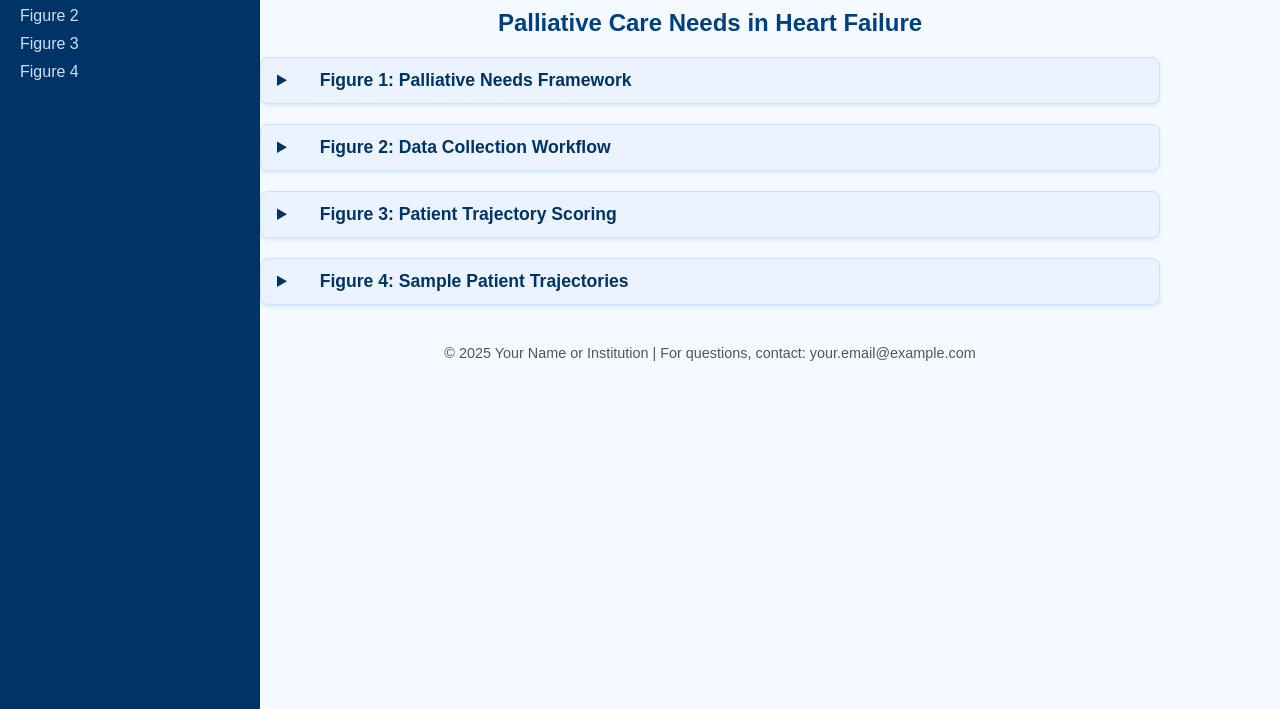
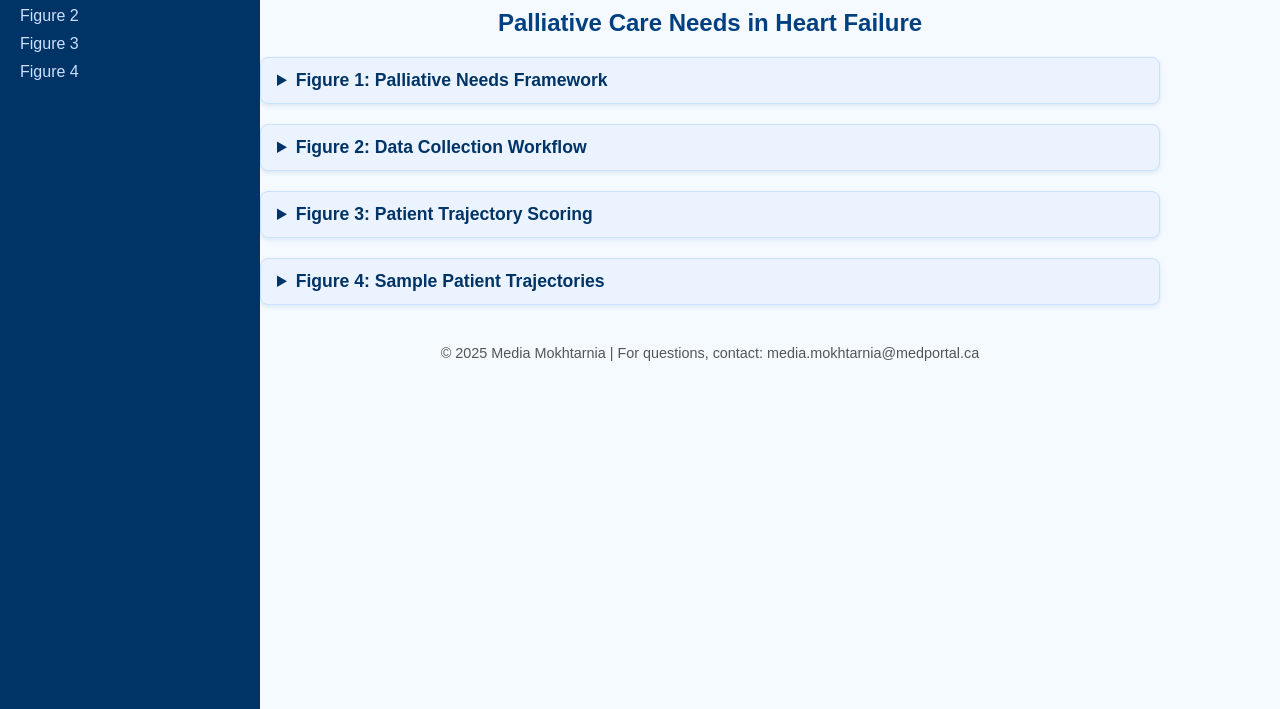
Before and after one commit to media-mm/Palliative-Care-Needs-Poster-Virtual-Figures, a plain HTML site: page index.html in a window 1280 px wide. Shown: the part 91-800 px from the top of the page. Drawn offline with Linux system fonts and the light colour scheme.

Commit message:
updated index.html
removed references to icons

```diff
--- a/index.html
+++ b/index.html
@@ -103,10 +103,6 @@
       mask-position: center;
       -webkit-mask-position: center;
     }
-    .fig1-icon { mask-image: url('icons/puzzle.svg'); -webkit-mask-image: url('icons/puzzle.svg'); }
-    .fig2-icon { mask-image: url('icons/document.svg'); -webkit-mask-image: url('icons/document.svg'); }
-    .fig3-icon { mask-image: url('icons/chart.svg'); -webkit-mask-image: url('icons/chart.svg'); }
-    .fig4-icon { mask-image: url('icons/group.svg'); -webkit-mask-image: url('icons/group.svg'); }
   </style>
 </head>
 <body>
@@ -123,31 +119,31 @@
     <h2>Palliative Care Needs in Heart Failure</h2>
 
     <details id="fig1">
-      <summary><span class="icon fig1-icon"></span>Figure 1: Palliative Needs Framework</summary>
+      <summary>Figure 1: Palliative Needs Framework</summary>
       <p>Adapted framework outlining 5 domains and 14 subdomains used for needs assessment.</p>
       <img src="figures/figure1.png" alt="Palliative Needs Framework" />
     </details>
 
     <details id="fig2">
-      <summary><span class="icon fig2-icon"></span>Figure 2: Data Collection Workflow</summary>
+      <summary>Figure 2: Data Collection Workflow</summary>
       <p>Overview of chart abstraction, audit process, and REDCap integration.</p>
       <img src="figures/figure2.png" alt="Data Collection Workflow" />
     </details>
 
     <details id="fig3">
-      <summary><span class="icon fig3-icon"></span>Figure 3: Patient Trajectory Scoring</summary>
+      <summary>Figure 3: Patient Trajectory Scoring</summary>
       <p>Schematic showing how palliative care needs were scored over time.</p>
       <img src="figures/figure3.png" alt="Trajectory Scoring Diagram" />
     </details>
 
     <details id="fig4">
-      <summary><span class="icon fig4-icon"></span>Figure 4: Sample Patient Trajectories</summary>
+      <summary>Figure 4: Sample Patient Trajectories</summary>
       <p>Examples of cumulative need scores over time for three patients.</p>
       <img src="figures/figure4.png" alt="Sample Patient Trajectories" />
     </details>
 
     <div class="footer">
-      © 2025 Your Name or Institution | For questions, contact: your.email@example.com
+      © 2025 Media Mokhtarnia | For questions, contact: media.mokhtarnia@medportal.ca
     </div>
   </div>
 
```
